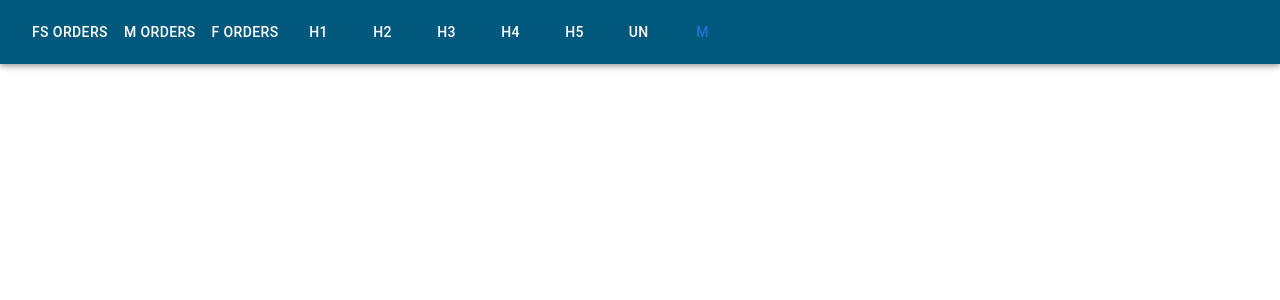
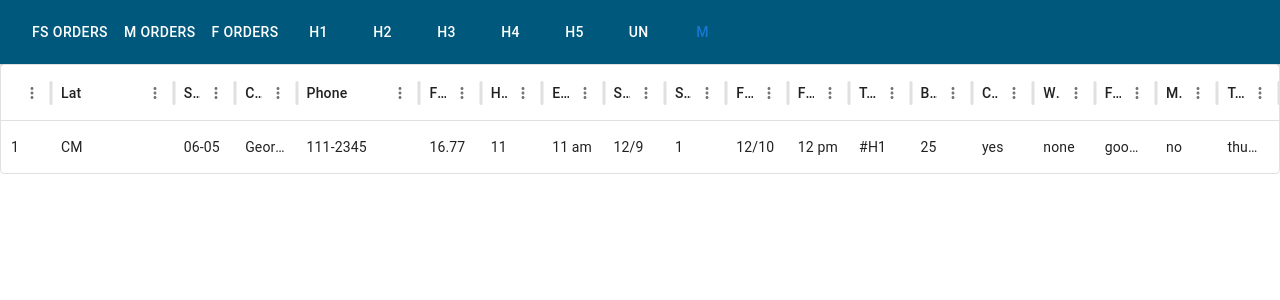
Before and after one commit to kunzhutich/CSE120-Project, a Next.js app in the folder nextjs-blog/: page /m in a window 1280 px wide. Shown: the top 300 px of the page. Built offline with nearby package versions, Linux system fonts and the light colour scheme; no server answers.

Commit message:
made 'm' table
not m orders... just m

```diff
--- /dev/null
+++ b/nextjs-blog/components/mTable.js
@@ -0,0 +1,51 @@
+import * as React from 'react';
+import Box from '@mui/material/Box';
+import {DataGrid} from '@mui/x-data-grid';
+
+// Creates column definitions for the DataGrid
+const columns = [
+    { field: 'id', headerName: '', width: 30 },
+    { field: 'lateral', headerName: 'Lat', flex: 2 },
+    { field: 'sg', headerName: 'SG', flex: 1 },
+    { field: 'contact', headerName: 'Contact', flex: 1 },
+    { field: 'phoneNumber', headerName: 'Phone', flex: 2 },
+    { field: 'flow', headerName: 'Flow', flex: 1 },
+    { field: 'hours', headerName: 'Hours', flex: 1 },
+    { field: 'estStop', headerName: 'Est Stop', flex: 1 },
+    { field: 'startDate', headerName: 'Start Date', flex: 1 },
+    { field: 'startTime', headerName: 'Start Time', flex: 1 },
+    { field: 'finDate', headerName: 'Finish Date', flex: 1 },
+    { field: 'finTime', headerName: 'Finish Time', editable: true, flex: 1 },
+    { field: 'hrs', headerName: 'Total Hours', flex: 1 },
+    { field: 'billed', headerName: 'Billed', editable: true, flex: 1 },
+    { field: 'called', headerName: 'Called', editable: true, flex: 1 },
+    { field: 'notes', headerName: 'WDO Notes', editable: true, flex: 1 },
+    { field: 'farmerCom', headerName: 'Farmer Comments', editable: true, flex: 1 },
+    { field: 'abnormal', headerName: 'Mark if Abnormal', editable: true, flex: 1 },
+    { field: 'towaResp', headerName: 'Towa Response', editable: true, flex: 1 },
+
+
+  ];
+
+  // Creates row data for the DataGrid
+  const rows = [
+    { id: 1, lateral: 'CM', sg: '06-05',
+      contact: 'George Washington', phoneNumber: '111-2345', flow: '16.77',
+      hours: '11', estStop: '11 am', startDate: '12/9', startTime: '1', finDate: '12/10',
+      finTime: '12 pm', hrs: '#H1', billed: '25', called: 'yes', notes: 'none',
+      farmerCom: 'good water', abnormal: 'no', towaResp: 'thumbs up'
+
+    },
+  ];
+
+  export default function MTable() {
+    return (
+      <Box sx = {{height: 'auto', width: '100%'}}>
+        <DataGrid
+        rows={rows}
+        columns={columns}
+        hideFooter
+        />
+      </Box>
+    );
+  }
--- a/nextjs-blog/package.json
+++ b/nextjs-blog/package.json
@@ -11,6 +11,7 @@
     "@mui/icons-material": "^5.15.12",
     "@mui/material": "^5.15.12",
     "@mui/x-data-grid": "^7.0.0",
+    "mui": "^0.0.1",
     "next": "latest",
     "react": "18.2.0",
     "react-dom": "18.2.0"
--- a/nextjs-blog/pages/m.js
+++ b/nextjs-blog/pages/m.js
@@ -1,9 +1,41 @@
+import React, { useEffect, useState } from 'react';
 import NavBar from "../components/navBar";
+import MTable from "../components/mTable";
 
 export default function m() {
+    const [orders, setOrders] = useState([]); // Initialize orders state as an empty array
+
+    useEffect(() => {
+        // Function to fetch orders data from Flask API
+        const fetchOrders = async () => {
+            try {
+                const sa = sessionStorage.getItem('sa'); // Retrieve the SA value from sessionStorage
+
+                const response = await fetch('http://127.0.0.1:5000/morders', {
+                    method: 'GET',
+                    headers: {
+                        'Content-Type': 'application/json',
+                        'SA': sa,
+                    },
+                });
+
+                if (!response.ok) {
+                    throw new Error('Network response was not ok');
+                }
+                const data = await response.json();
+                setOrders(data); // Update the orders state with the fetched data
+            } catch (error) {
+                console.error("Failed to fetch orders:", error);
+            }
+        };
+
+        fetchOrders(); // Call the fetch function
+    }, []); // The empty array ensures this effect runs only once after the initial render
+
     return (
         <div>
             <NavBar/>
+            <MTable/>
         </div>
     );
 }
```
Also changed, not shown: 2 other files (tests, documents, lock files or other folders).
